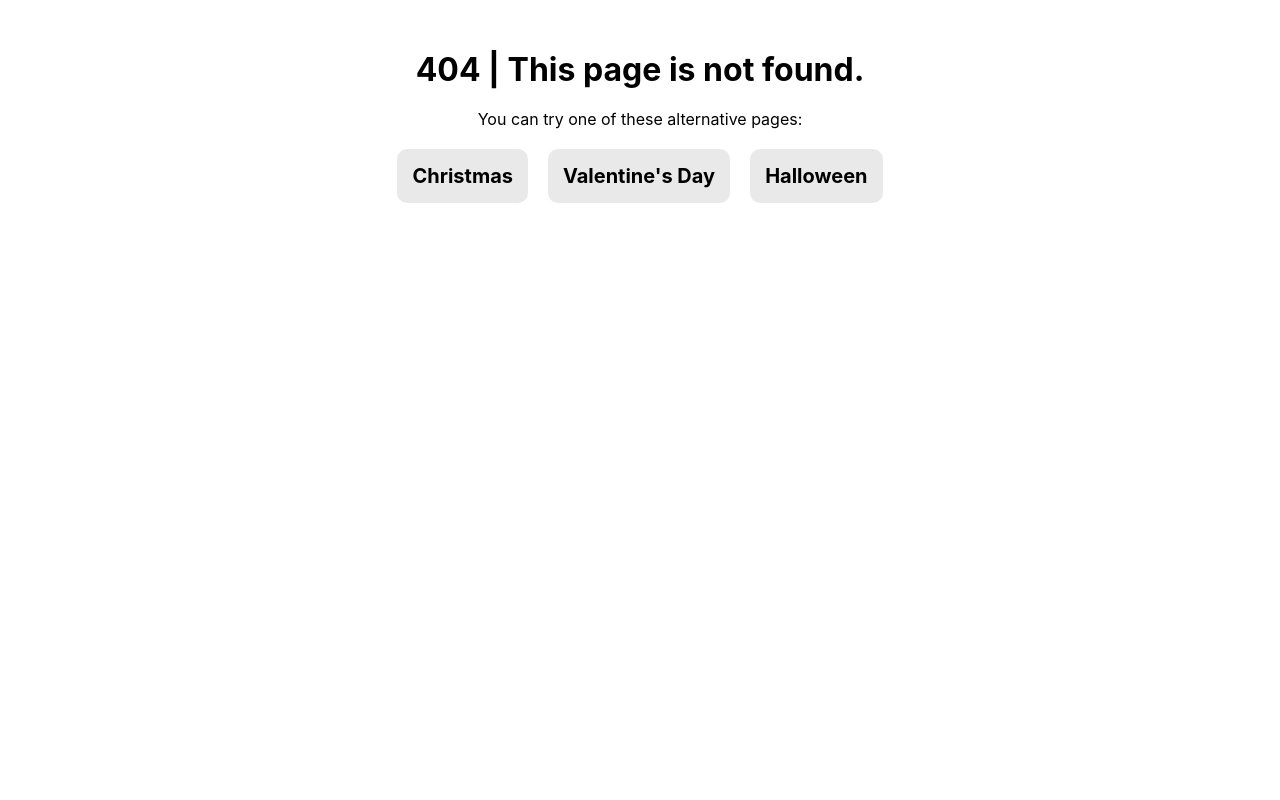
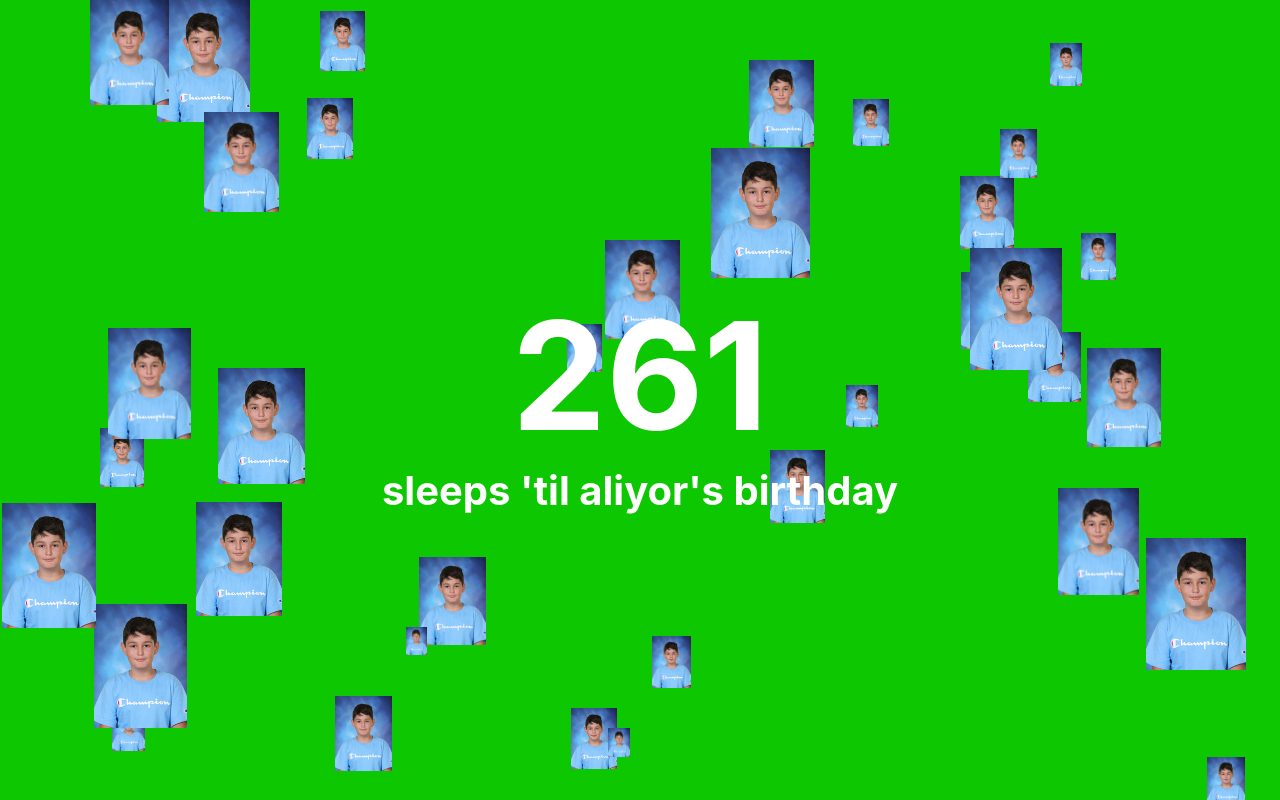
Before and after one commit to dorkycam/sleeps-til-christmas, a Next.js app: page /aliyors-birthday in a window 1280 px wide. Before the commit this address had no page. Built offline with nearby package versions, Linux system fonts and the light colour scheme.

Commit message:
add alyyors birthday

```diff
--- /dev/null
+++ b/src/pages/aliyors-birthday/index.tsx
@@ -0,0 +1,93 @@
+import { PageContainer } from '@/components/PageContainer';
+import { STCParticles } from '@/components/particles/STCParticles';
+import { SleepCountdown } from '@/components/SleepCountdown';
+import Aliyor from '../../../public/aliyor.png';
+import Head from 'next/head';
+
+export default function AliyorsBirthdayPage() {
+  return (
+    <>
+      <Head>
+        <title>Sleeps &apos;til Aliyor&apos;s Birthday</title>
+      </Head>
+      <main>
+        <PageContainer>
+          <SleepCountdown
+            holiday={{
+              month: 10,
+              day: 31,
+              message: 'Happy Birthday Aliyor!',
+              name: "aliyor's birthday",
+            }}
+          />
+          <STCParticles
+            options={{
+              autoPlay: true,
+              background: {
+                color: {
+                  value: '#0dc700',
+                },
+              },
+              fpsLimit: 120,
+              interactivity: {
+                events: {
+                  onClick: {
+                    enable: true,
+                    mode: 'repulse',
+                  },
+                  onHover: {
+                    enable: true,
+                    mode: 'repulse',
+                  },
+                  resize: true,
+                },
+                modes: {
+                  push: {
+                    quantity: 4,
+                  },
+                  repulse: {
+                    distance: 200,
+                    duration: 0.4,
+                  },
+                },
+              },
+              particles: {
+                color: {
+                  value: '#ffffff',
+                },
+                move: {
+                  direction: 'none',
+                  enable: true,
+                  collisions: true,
+                  bounce: true,
+                  outModes: {
+                    default: 'bounce',
+                  },
+                  speed: 4,
+                },
+                number: {
+                  density: {
+                    enable: true,
+                    area: 800,
+                  },
+                  value: 30,
+                },
+                opacity: {
+                  value: 1,
+                },
+                shape: {
+                  type: 'image',
+                  image: { src: Aliyor.src, height: 225, width: 170 },
+                },
+                size: {
+                  value: { min: 10, max: 50 },
+                },
+              },
+              detectRetina: true,
+            }}
+          />
+        </PageContainer>
+      </main>
+    </>
+  );
+}
```
Also changed, not shown: public/aliyor.png (added).
